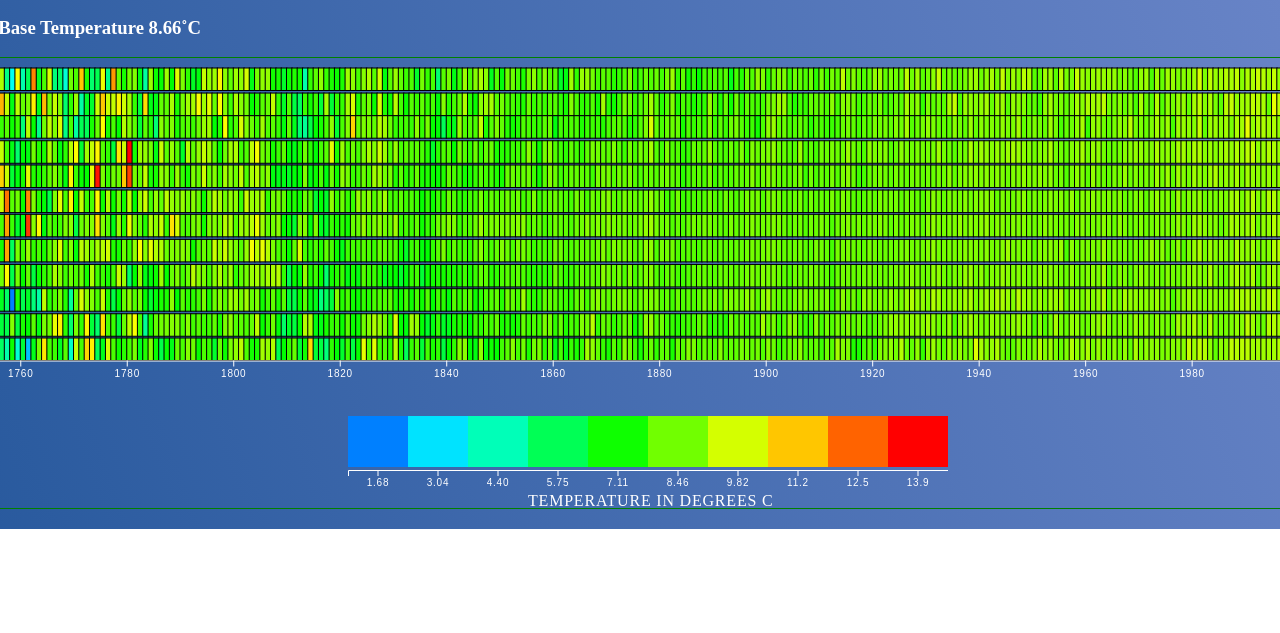
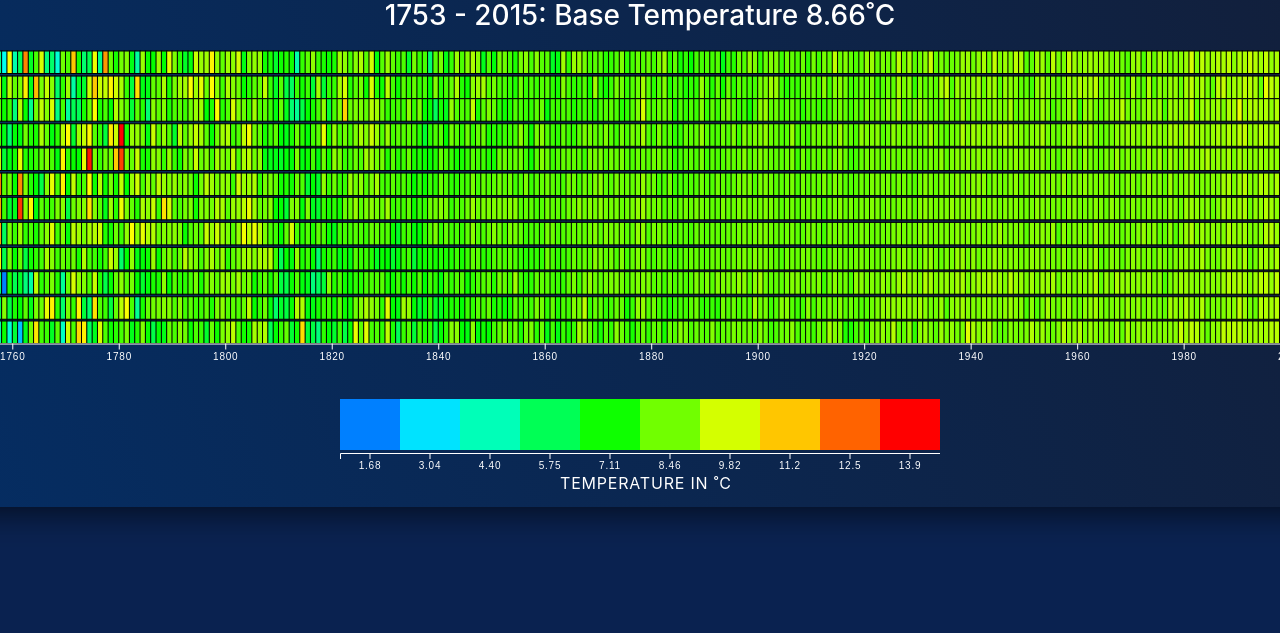
Before and after one commit to thebigdavec/fcc-heat-map-challenge, a plain HTML site: page index.html in a window 1280 px wide. Shown: the part 183-816 px from the top of the page. Drawn offline with nearby package versions, Linux system fonts and the light colour scheme.

Commit message:
restyle whole page and change degrees to ˚

```diff
--- a/index.html
+++ b/index.html
@@ -5,6 +5,7 @@
     <meta charset="UTF-8">
     <meta name="viewport" content="width=device-width, initial-scale=1.0">
     <title>freeCodeCamp Heat Map Challenge</title>
+    <link rel="stylesheet" href="https://stackpath.bootstrapcdn.com/bootstrap/4.5.0/css/bootstrap.min.css" integrity="sha384-9aIt2nRpC12Uk9gS9baDl411NQApFmC26EwAOH8WgZl5MYYxFfc+NcPb1dKGj7Sk" crossorigin="anonymous" defer>
     <script src="https://cdn.freecodecamp.org/testable-projects-fcc/v1/bundle.js" defer></script>
     <script src="https://d3js.org/d3.v5.min.js" defer></script>
     <script src="script.js" defer></script>
--- a/script.js
+++ b/script.js
@@ -13,11 +13,11 @@ function heatMap(globalTemperatures) {
 		d.temperature = baseTemperature + d.variance;
 	});
 
-	root.append('h1').attr('id', 'title').text('Monthly Global Land-Surface Temperature');
+	root.append('h1').attr('id', 'title').attr('text-align','center').text('Monthly Global Land-Surface Temperature');
 
 	root
 		.append('h3')
-		.attr('id', 'description')
+        .attr('id', 'description')
 		.text(
 			`${monthlyVariance[0].year} - ${monthlyVariance[monthlyVariance.length - 1]
 				.year}: Base Temperature ${baseTemperature}˚C`
@@ -120,8 +120,8 @@ function heatMap(globalTemperatures) {
 		.attr('fill', (d) => d3.hsl(colors(d), 1, 0.5));
 
     legend.append('text')
-    .text('temperature in degrees C')
-    .attr('x', legendWidth / 2 - 120)
+    .text('temperature in ˚C')
+    .attr('x', legendWidth / 2 - 80)
     .attr('y', 90)
     .attr('fill', "white")
 }
--- a/style.css
+++ b/style.css
@@ -1,4 +1,5 @@
 body {
+    background: #0a2250;
     display: flex;
     justify-content: center;
     place-items: center;
@@ -7,13 +8,18 @@ body {
 }
 
 #root {
-    background: linear-gradient( 250deg, #7089cc, #23569a);
+    background: linear-gradient( 250deg, #131e38, #042e65);
     padding: 1rem 3rem;
     color: white;
+    box-shadow: 4px 4px 32px #000a;
+}
+
+h1,
+h3 {
+    text-align: center;
 }
 
 .chart {
-    border: 1px solid green;
     text-transform: uppercase;
     letter-spacing: 0.05rem;
 }
```
